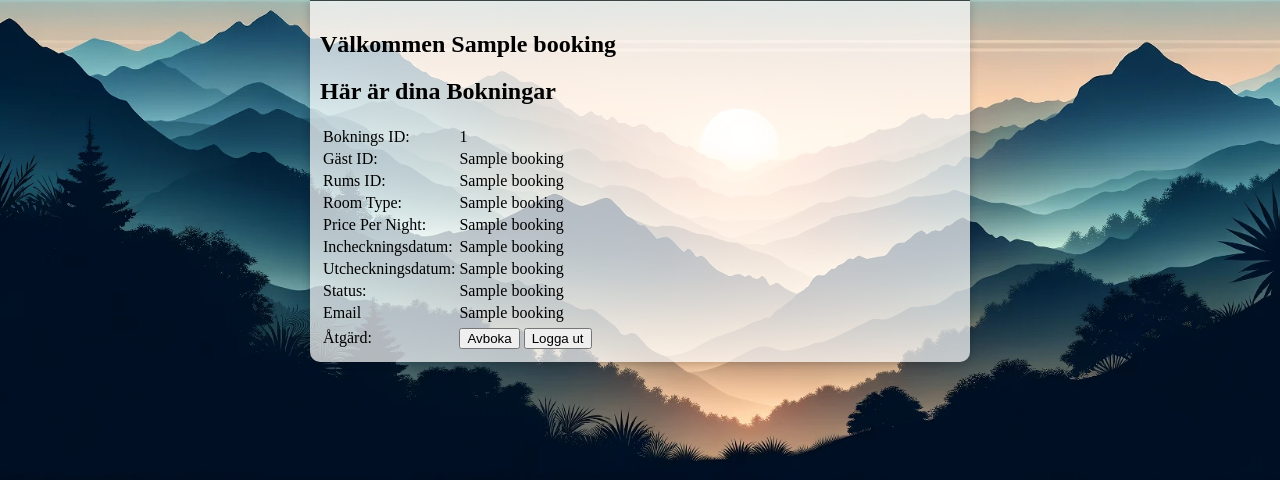
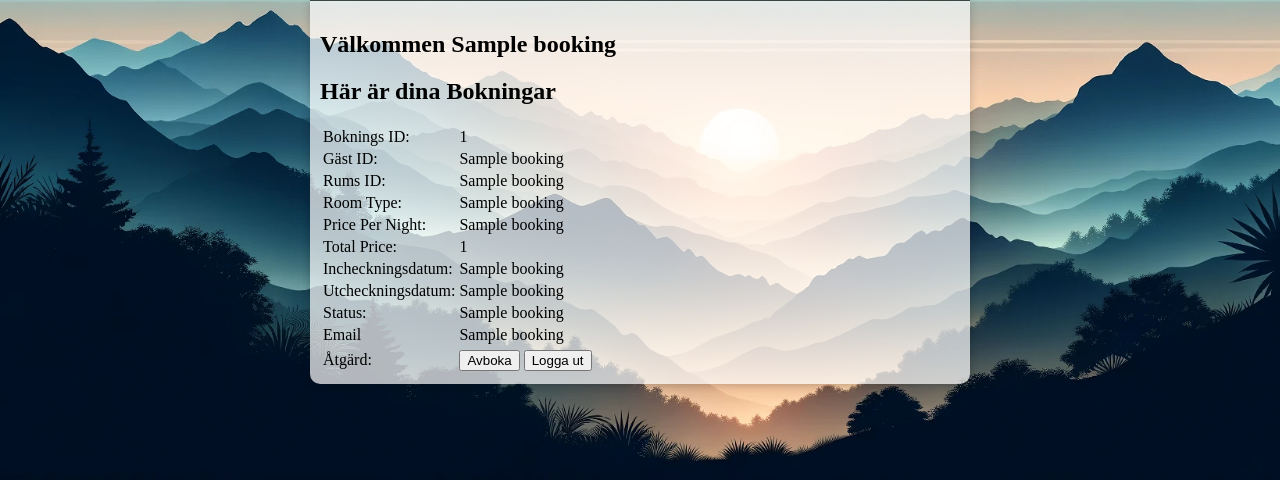
Before and after one commit to JoyJohansson/bokningsapplikation, a Flask app: template templates/guest_booking.html in a window 1280 px wide. Shown: the part 320-800 px from the top of the page. Run offline with Flask 3, Linux system fonts and the light colour scheme; the template is opened without the code that fills it: most values are stand-ins (such as "Sample title", 1, 10 or a date in 2020); some libraries are stand-ins or nearby versions.

Commit message:
lagt till totalt pris

```diff
--- a/app.py
+++ b/app.py
@@ -297,7 +297,7 @@ def save_booking():
             #TEST FÖR BACKEND FÖR ATT SE SÅ DEN TAR MED ALLA VARIABLAR
             print(f"Option ID för '{option_value}' hittades inte i databasen.")
 
-    return render_template("k4_booking_confirmation.html", booking_ID=booking_ID, room=room, start_date=start_date, end_date=end_date, selected_guests=selected_guests, name=name, email=email)
+    return render_template("k4_booking_confirmation.html", booking_ID=booking_ID, room=room, start_date=start_date, end_date=end_date, selected_guests=selected_guests, name=name, email=email, total_price=total_price)
 
 
 @app.route("/guest/login", methods=["GET", "POST"])
@@ -340,22 +340,30 @@ def guest_booking():
         # Utför SQL-frågan med boknings-id som parameter
         bookings = databas.execute_query_fetchall(query, (booking_id,), fetch_result=True)
 
+
+        start_date = datetime.strptime(session.get("start_date"), "%Y-%m-%d")
+        end_date = datetime.strptime(session.get("end_date"), "%Y-%m-%d")
+        room_price = float(request.args.get("price_per_night", 0,0))
+
+
+        num_days = (end_date - start_date).days
+
+
+        total_price = num_days * room_price
+
         # Om ingen bokning hittades, returnera ett meddelande och omdirigera till inloggningssidan
         if not bookings:
             return jsonify(message="Booking not found", redirect_url=url_for("guest_login"))
 
         # Om bokningen hittades, rendera sidan för gästbokningen med bokningsinformationen
-        return render_template("guest_booking.html", bookings=bookings)
+        return render_template("guest_booking.html", bookings=bookings, total_price=total_price)
     else:
         # Om gästen inte är inloggad, omdirigera dem till inloggningssidan
         return redirect(url_for("guest_login"))
 
 
 
-def final_price(start, end, price):
-    amount_of_days = (end - start)
-    total_price = (amount_of_days * price)
-    return total_price
+
 
 
 @app.route("/cancel_booking", methods=["GET"])
--- a/templates/guest_booking.html
+++ b/templates/guest_booking.html
@@ -27,6 +27,10 @@
                 <tr>
                     <td>Price Per Night:</td>
                     <td>{{booking[13]}}</td>
+                </tr>
+                <tr>
+                    <td>Total Price:</td>
+                    <td>{{ total_price }}</td>
                 </tr>
                 <tr>
                     <td>Incheckningsdatum:</td>
```
